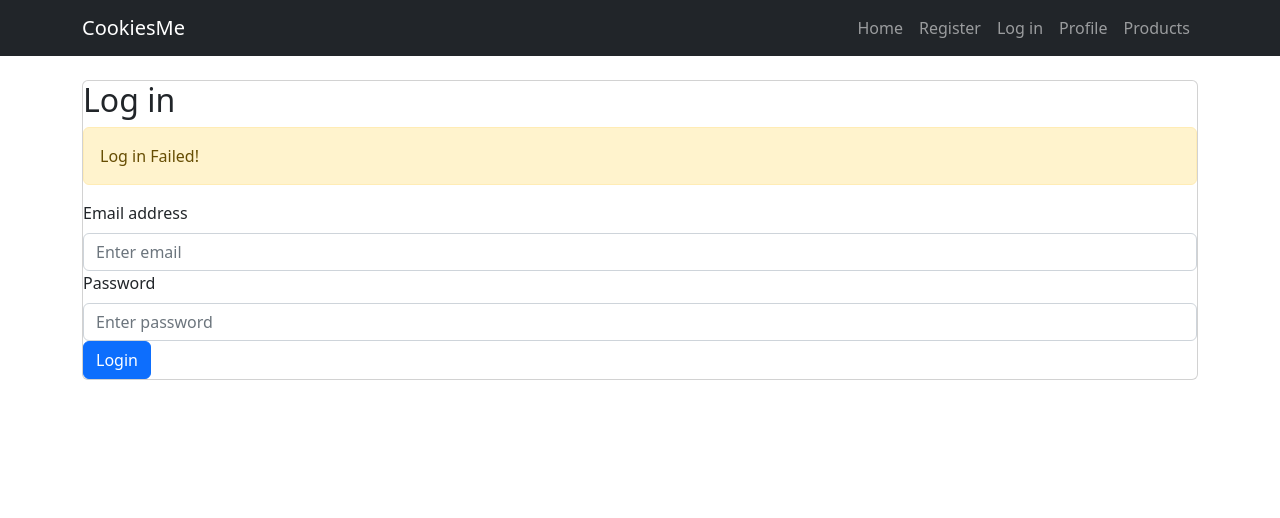
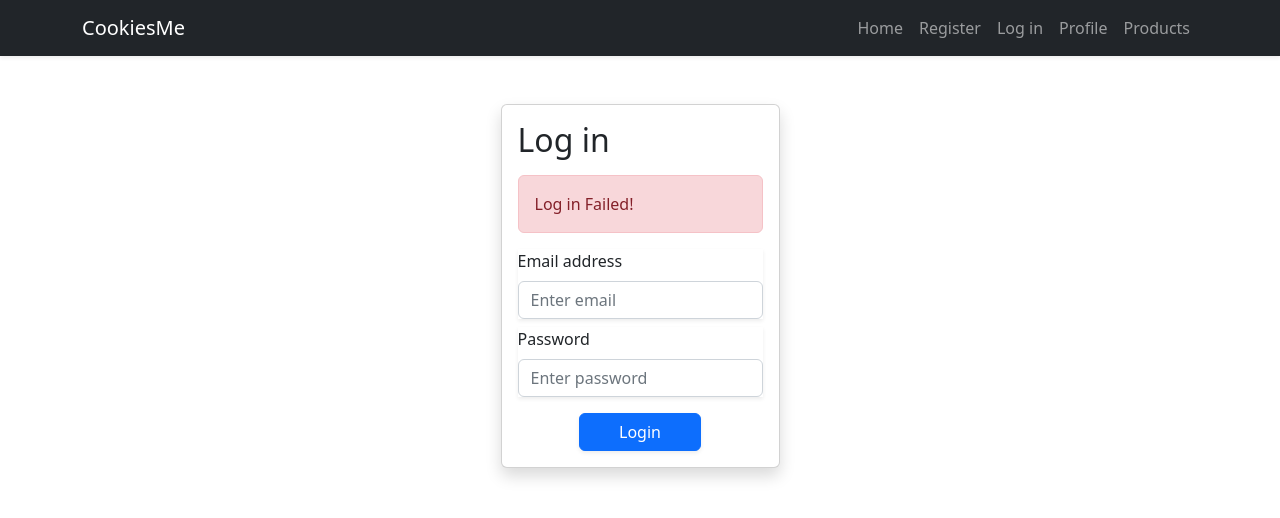
Before and after one commit to zeegerrank/cookiesme-client, a React (Create React App) app: page /login in a window 1280 px wide. Shown: the top 518 px of the page. Built offline with nearby package versions, Linux system fonts and the light colour scheme.

Commit message:
mod Login UI component

```diff
--- a/src/App.js
+++ b/src/App.js
@@ -9,7 +9,7 @@ function App() {
   return (
     <>
       {/* Navbar */}
-      <Navbar className="mb-4" bg="dark" variant="dark">
+      <Navbar className="shadow-sm" bg="dark" variant="dark">
         <Container>
           <Navbar.Brand href="/">CookiesMe</Navbar.Brand>
           <Nav className="justify-content-end">
--- a/src/pages/Login.js
+++ b/src/pages/Login.js
@@ -1,5 +1,4 @@
-import React, { useState } from "react";
-import axios from "axios";
+import React, { useState } from "react";import axios from "axios";
 import { Card, Container, Form, Alert, Button } from "react-bootstrap";
 import Cookies from "universal-cookie";
 const cookies = new Cookies();
@@ -39,8 +38,8 @@ function Login() {
 
   return (
     <Container>
-      <Card>
-        <h2>Log in</h2>
+      <Card className="boarder boarder-primary shadow rounded mt-5 mx-auto p-3 w-25">
+        <h2 className="mb-3">Log in</h2>
 
         {/* Display alert if log in success */}
         {loginSuccess ? (
@@ -48,14 +47,14 @@ function Login() {
             Log in Succeed!
           </Alert>
         ) : (
-          <Alert key={"warning"} variant={"warning"}>
+          <Alert key={"danger"} variant={"danger"}>
             Log in Failed!
           </Alert>
         )}
 
         <Form>
           {/* Email input */}
-          <Form.Group controlId="formLocalEmail">
+          <Form.Group className="shadow-sm " controlId="formLocalEmail">
             <Form.Label>Email address</Form.Label>
             <Form.Control
               type="email"
@@ -67,7 +66,7 @@ function Login() {
           </Form.Group>
 
           {/* Password Input */}
-          <Form.Group controlId="formLocalPassword">
+          <Form.Group className="shadow-sm mt-2" controlId="formLocalPassword">
             <Form.Label>Password</Form.Label>
             <Form.Control
               type="password"
@@ -77,7 +76,9 @@ function Login() {
               onChange={(event) => setPassword(event.target.value)}
             />
           </Form.Group>
+        </Form>
         <Button
+          className="shadow-sm mx-auto w-50 mt-3"
           variant="primary"
           type="submit"
           onClick={(event) => {
@@ -85,7 +86,6 @@ function Login() {
           }}>
           Login
         </Button>
-        </Form>
       </Card>
     </Container>
   );
```
Lines whose indentation alone changed are shown as unchanged.
